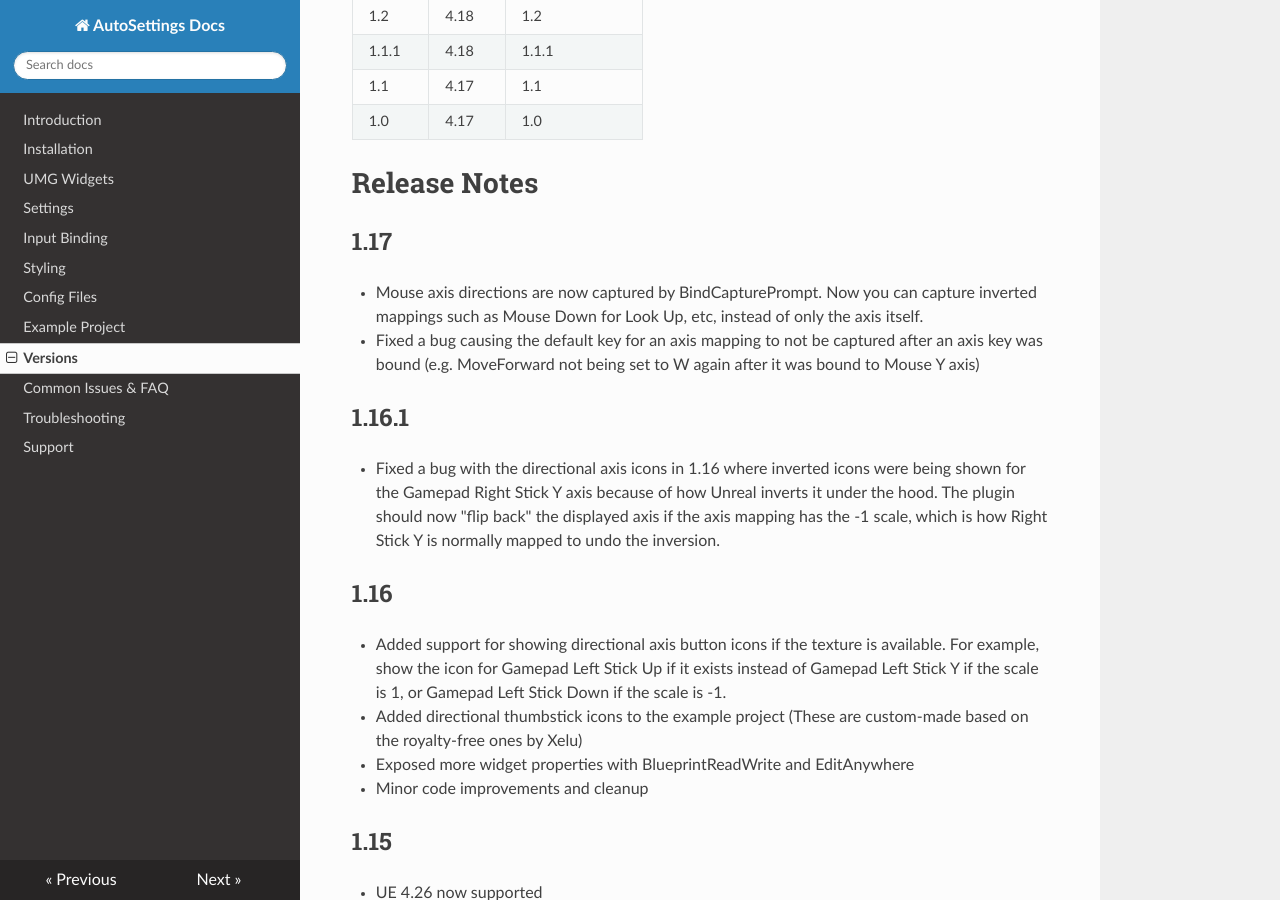
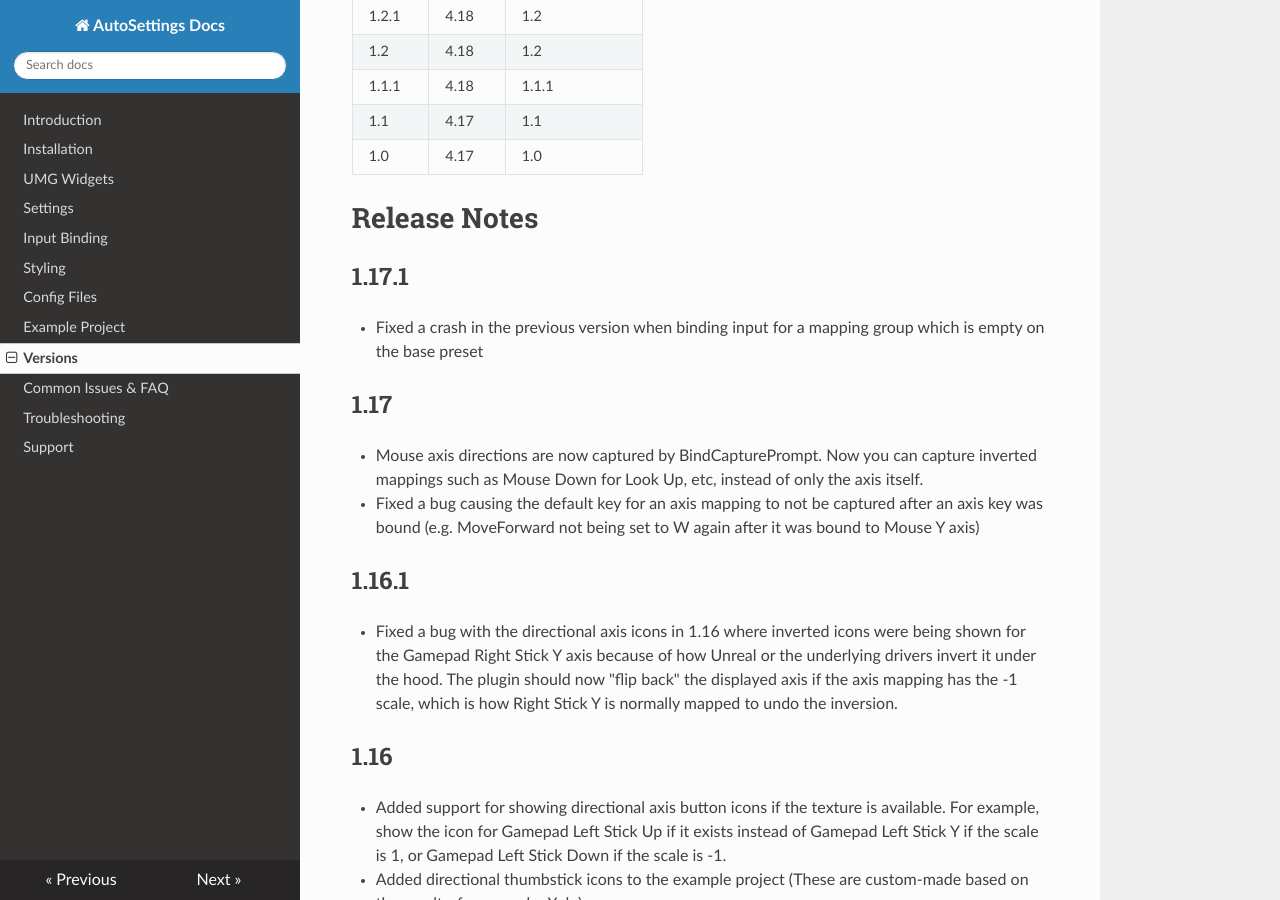
Before and after one commit to Acren/AutoSettings-Docs, an MkDocs documentation site: the page built from docs/versions.md, in a window 1280 px wide and 900 px high, scrolled down 1285 px. Built offline with MkDocs 1.6.1, drawn with Linux system fonts in a browser that asks for light colours; nearby versions of some CDN libraries; old or Windows-style settings are respelled for this version of MkDocs.

Commit message:
Add 1.17.1 notes

```diff
--- a/docs/versions.md
+++ b/docs/versions.md
@@ -7,6 +7,7 @@ The example project does not always need to match, but it is recommended to use
 
 Plugin  | Engine | Example Project
 ------- | ------ | ------------
+1.17.1  | 4.26   | 1.16
 1.17    | 4.26   | 1.16
 1.16.1  | 4.26   | 1.16
 1.16    | 4.26   | 1.16
@@ -41,6 +42,10 @@ Plugin  | Engine | Example Project
 
 # Release Notes
 
+## 1.17.1
+
+- Fixed a crash in the previous version when binding input for a mapping group which is empty on the base preset
+
 ## 1.17
 
 - Mouse axis directions are now captured by BindCapturePrompt. Now you can capture inverted mappings such as Mouse Down for Look Up, etc, instead of only the axis itself.
@@ -48,7 +53,7 @@ Plugin  | Engine | Example Project
 
 ## 1.16.1
 
-- Fixed a bug with the directional axis icons in 1.16 where inverted icons were being shown for the Gamepad Right Stick Y axis because of how Unreal inverts it under the hood. The plugin should now "flip back" the displayed axis if the axis mapping has the -1 scale, which is how Right Stick Y is normally mapped to undo the inversion.
+- Fixed a bug with the directional axis icons in 1.16 where inverted icons were being shown for the Gamepad Right Stick Y axis because of how Unreal or the underlying drivers invert it under the hood. The plugin should now "flip back" the displayed axis if the axis mapping has the -1 scale, which is how Right Stick Y is normally mapped to undo the inversion.
 
 ## 1.16
 
```
